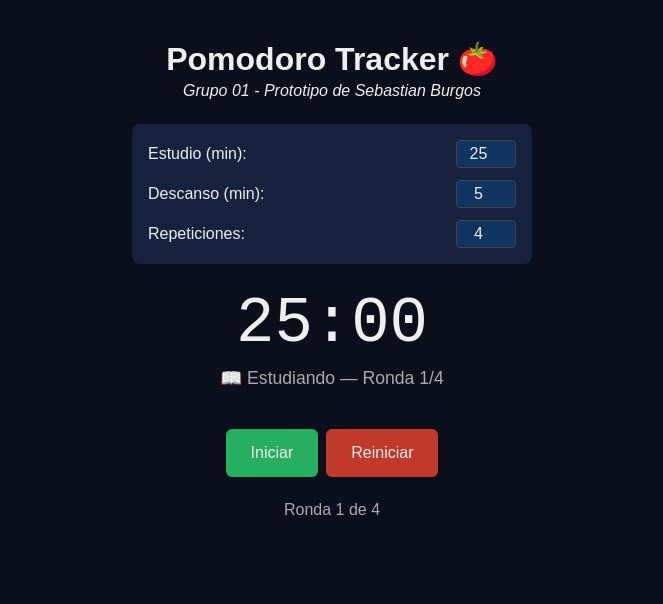
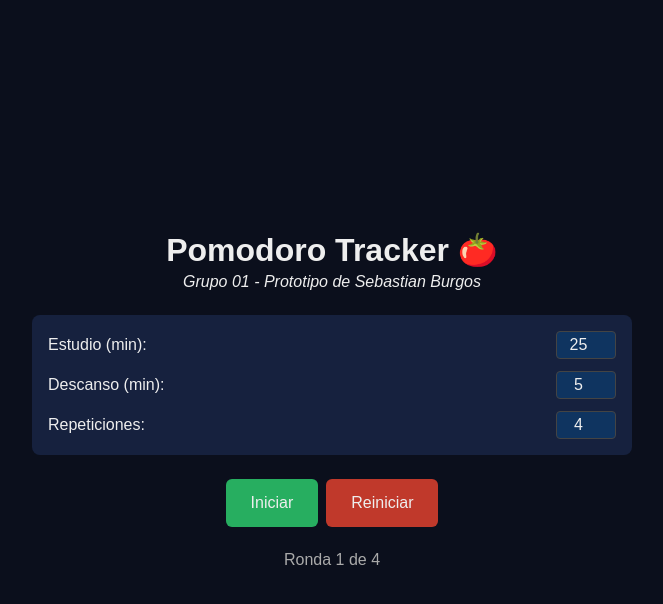
Before and after one commit to Louwz777/pomodoro_tracker, a Next.js app: page / in a window 1280 px wide. Shown: the top 604 px of the page, without its empty margins (308-971 px from the left). Built offline with nearby package versions, Linux system fonts and the light colour scheme.

Commit message:
Centralize timer and UI fixes

```diff
--- a/app/globals.css
+++ b/app/globals.css
@@ -10,7 +10,9 @@ body {
   color: #eee;
   display: flex;
   justify-content: center;
-  padding: 40px 16px;
+  align-items: center;
+  min-height: 100vh;
+  padding: 16px;
   transition: background 0.4s ease;
 }
 
@@ -31,7 +33,7 @@ body.phase-break.countdown-alert {
 }
 
 .container {
-  max-width: 400px;
+  max-width: 600px;
   width: 100%;
 }
 
@@ -79,17 +81,17 @@ h2 {
 /* Timer display */
 .timer {
   text-align: center;
-  margin-bottom: 40px;
+  margin-bottom: 24px;
 }
 
 .timer .time {
-  font-size: 64px;
+  font-size: 160px;
   font-family: monospace;
   transition: font-size 0.25s ease, color 0.25s ease;
 }
 
 .timer.countdown-alert .time {
-  font-size: 96px;
+  font-size: 190px;
   font-weight: bold;
   color: #e74c3c;
 }
--- a/app/page.js
+++ b/app/page.js
@@ -146,10 +146,15 @@ export default function Home() {
 
   return (
     <div className="container">
+      {!isRunning && (
+        <>
           <h1>Pomodoro Tracker 🍅</h1>
           <h2>Grupo 01 - Prototipo de Sebastian Burgos</h2>
+        </>
+      )}
 
       {/* Config*/}
+      {!isRunning && (
         <div className="config">
           <label>
             Estudio (min):
@@ -185,16 +190,19 @@ export default function Home() {
             />
           </label>
         </div>
+      )}
 
       {/* Timer */}
+      {isRunning && (
         <div className={`timer${countdownAlert ? " countdown-alert" : ""}`}>
           <div className="time">{fmt(secondsLeft)}</div>
           <div className="status">
             {finished
-            ? "✅ ¡Terminado!"
-            : `${phase === "study" ? "📖 Estudiando" : "☕ Descanso"} — Ronda ${currentRound}/${rounds}`}
+              ? "¡Sesion terminada!"
+              : `Ronda ${currentRound}/${rounds}`}
           </div>
         </div>
+      )}
 
       {/* Botones */}
       <div className="buttons">
```
Lines whose indentation alone changed are shown as unchanged.
